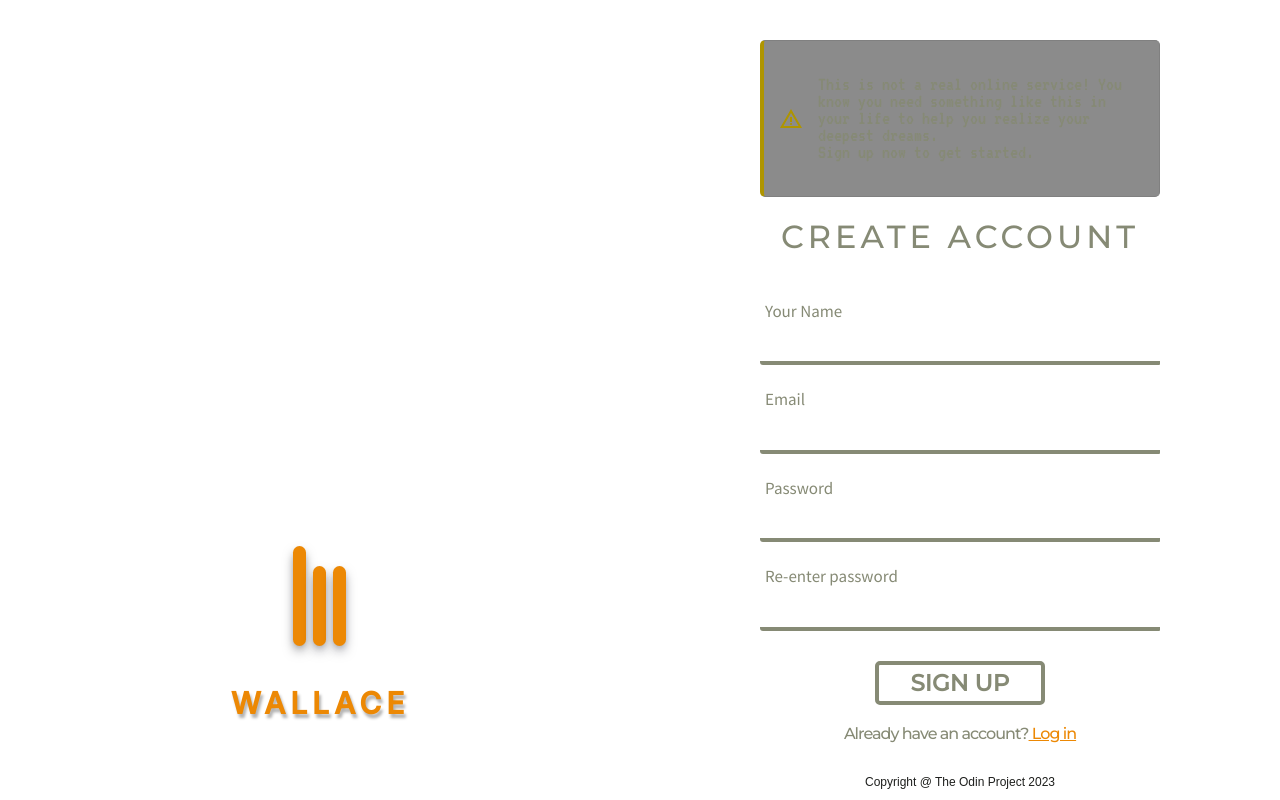
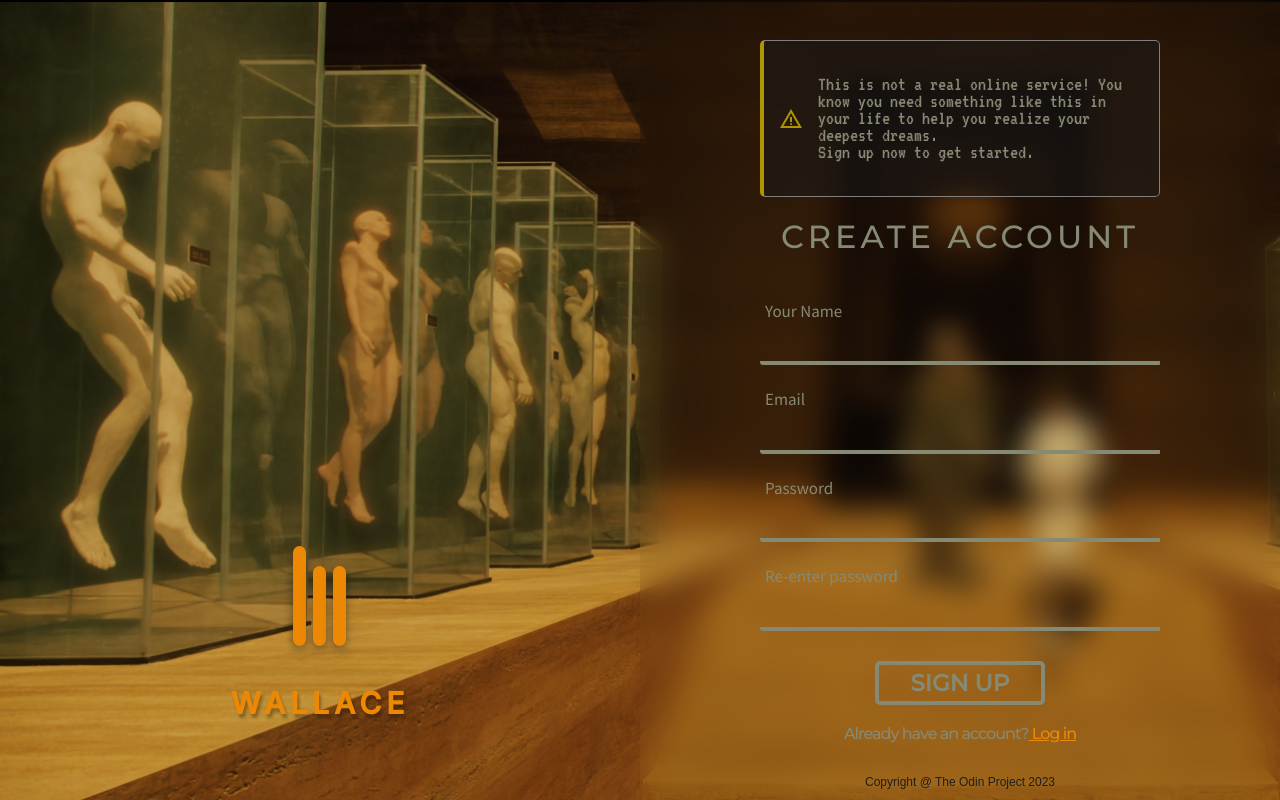
Before and after one commit to temka1007/sign-up-project, a plain HTML site: page index.html in a window 1280 px wide. Drawn offline with nearby package versions, Linux system fonts and the light colour scheme; the site is published under a folder, as on GitHub Pages, so addresses that start at the root find nothing; a web font is replaced by a local one.

Commit message:
background image error fixed

```diff
--- a/CSS/stylesheet.css
+++ b/CSS/stylesheet.css
@@ -12,7 +12,7 @@
 body {
     display: flex;
     flex-direction: row;
-    background-image: url(/Images/models.png);
+    background-image: url(../Images/models.png);
     background-repeat: no-repeat;
     background-size: cover;
 }
```
